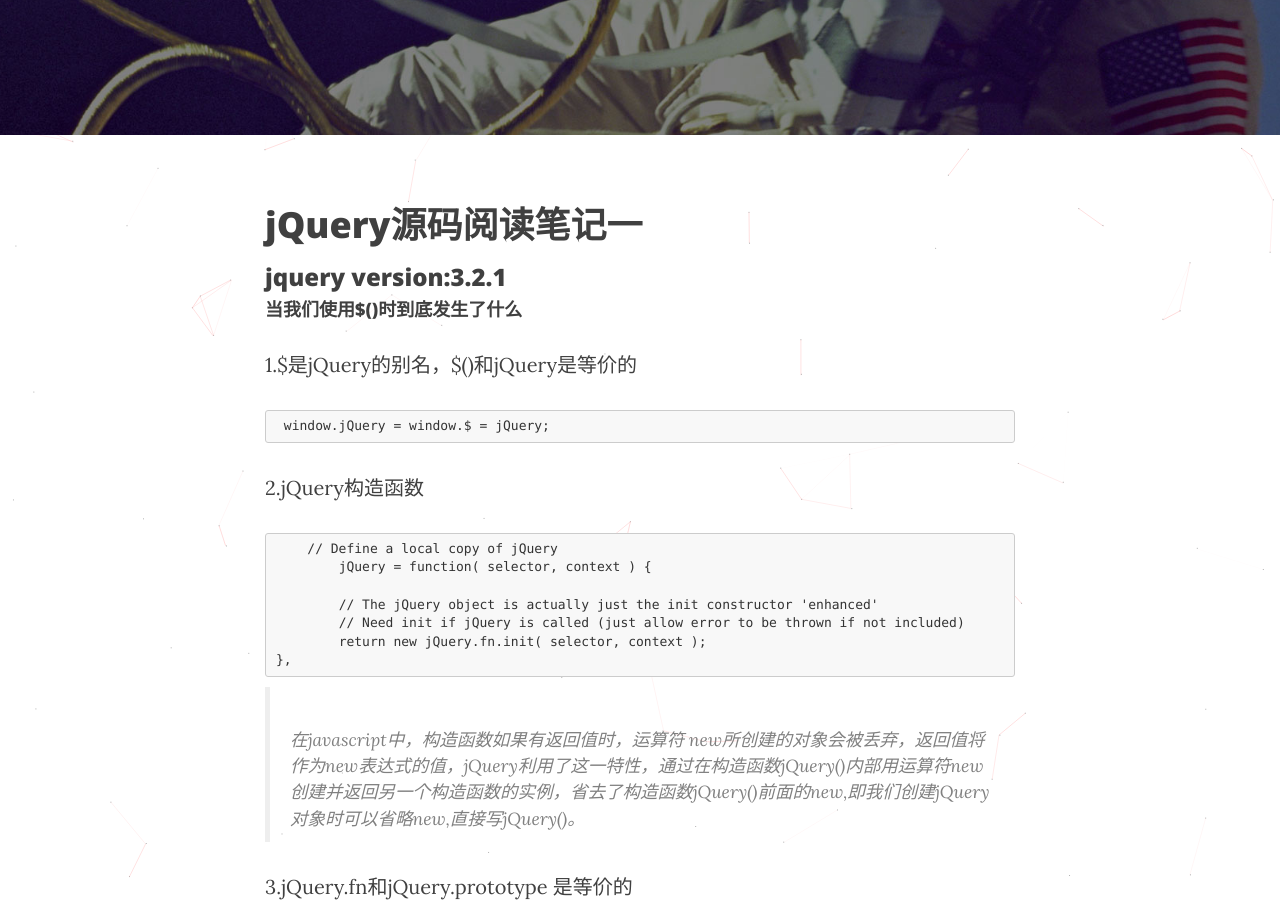
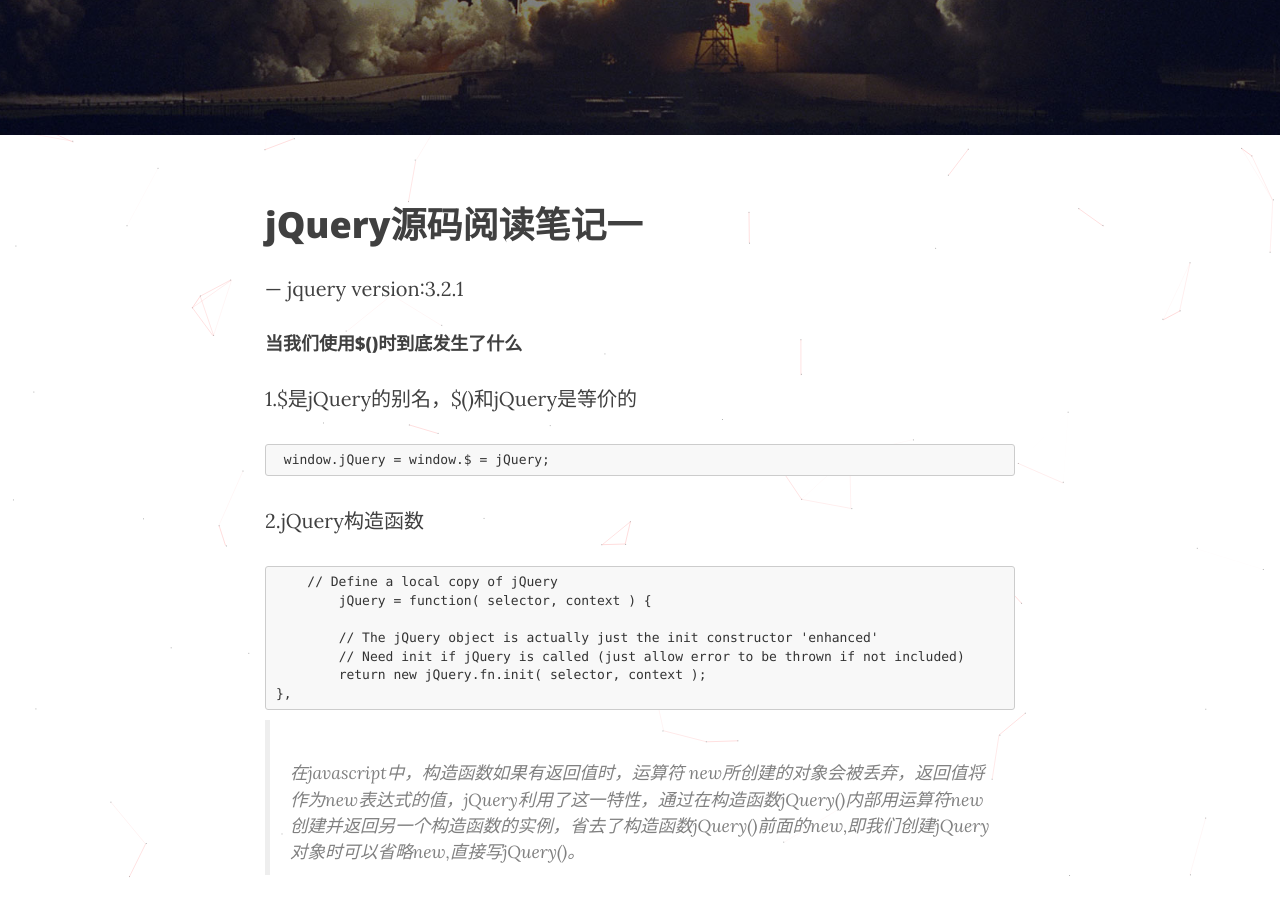
Before and after one commit to deathSilence/deathsilence.github.io, a Jekyll site: the page built from _posts/2017-04-28-jquery-read-one.md, in a window 1280 px wide and 900 px high, scrolled down 341 px. Built offline with Jekyll 4.4.1, drawn with Linux system fonts in a browser that asks for light colours; nearby versions of some CDN libraries; comment, search, counter and statistics services are not loaded.

Commit message:
some detial change

```diff
--- a/_posts/2017-04-28-jquery-read-one.md
+++ b/_posts/2017-04-28-jquery-read-one.md
@@ -4,12 +4,14 @@
 subtitle:   "当我们使用$()时到底发生了什么"
 date:       2017-04-28 14:47:31
 author:     "杨"
-header-img: "img/post-bg-06.jpg"
+header-img: "img/post-bg-04.jpg"
 ---
 
 # jQuery源码阅读笔记一
 
-### jquery version:3.2.1
+--- jquery version:3.2.1
+
+
 
 #### 当我们使用$()时到底发生了什么
 
```
